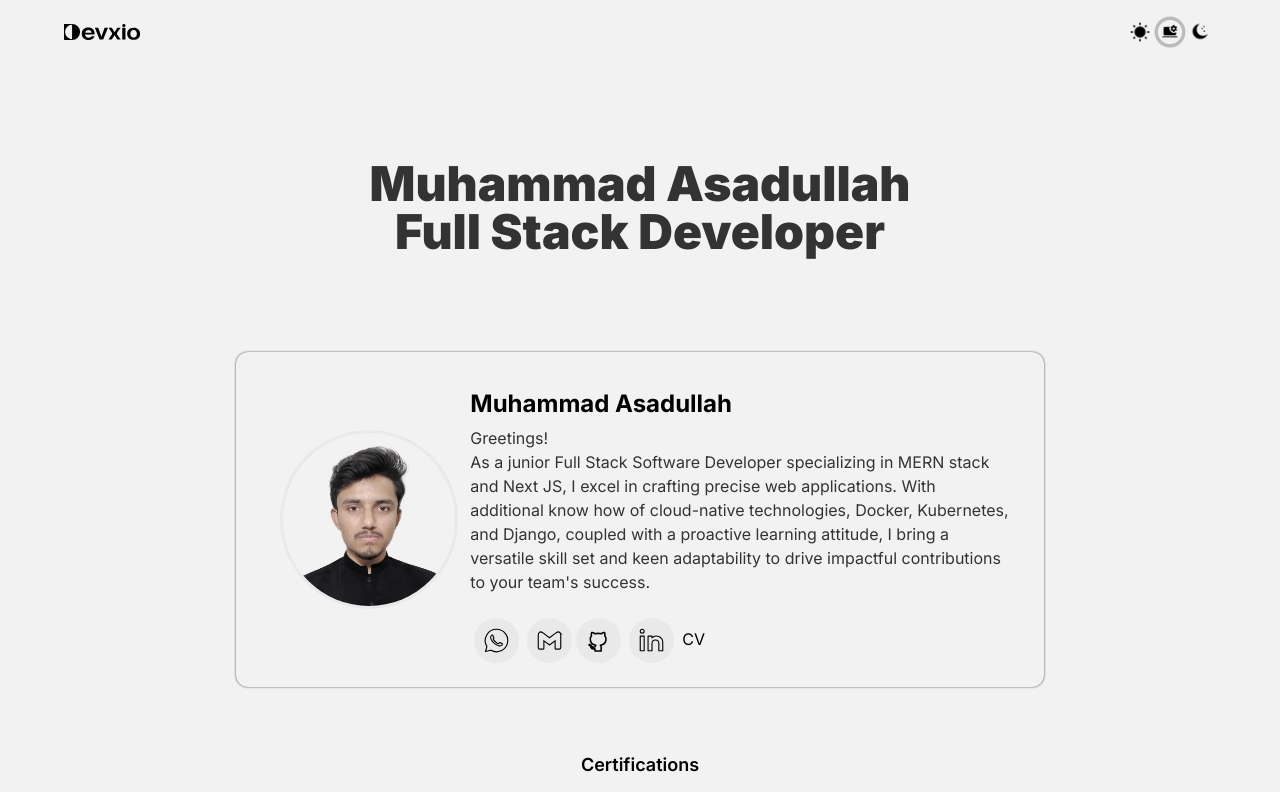
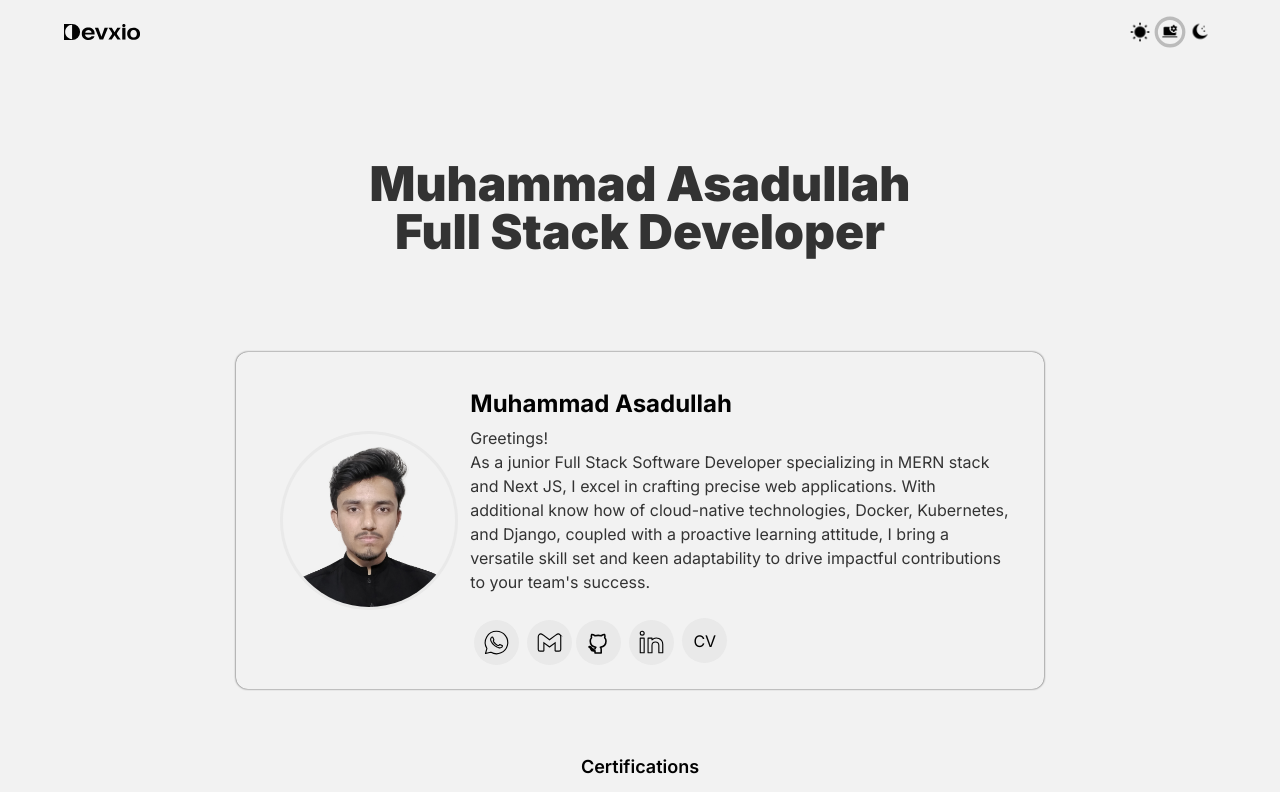
Before and after one commit to JoinAsadullah/portfolio-web, a Next.js app: page / in a window 1280 px wide. Shown: the top 792 px of the page. Built offline with nearby package versions, Linux system fonts and the light colour scheme.

Commit message:
cv update

```diff
--- /dev/null
+++ b/src/app/cv/page.tsx
@@ -0,0 +1,7 @@
+export default function PdfViewer () {
+    return (
+      <div style={{ margin: 0, padding: 0, height: '100vh', overflow: 'hidden' }}>
+        <embed src="AsadullahCV.pdf" type="application/pdf" style={{ width: '100%', height: '100%', overflow: 'hidden' }} />
+      </div>
+    );
+  };
--- a/src/app/page.tsx
+++ b/src/app/page.tsx
@@ -106,7 +106,7 @@ export default function Home() {
                 <a className='px-1' href='mailto:joinasadullah1@gmail.com' target='_blank'><GmailLogo/></a>
                 <a className='pr-1' href='https://github.com/JoinAsadullah' target='_blank'><GithubLogo/></a>
                 <a className='px-1' href='https://www.linkedin.com/in/joinasadullah/' target='_blank'><LinkedinLogo/></a>
-                <a className='px-1' href='https://www.linkedin.com/in/joinasadullah/' target='_blank'><button className='w-3 h-3' >CV</button></a>
+                <a className='px-1' href='/cv' target='_blank'><button className=' w-[45px] h-[45px] bg-accent1 rounded-full' >CV</button></a>
               </div>
             </div>
           </div>
```
Also changed, not shown: 1 other file (tests, documents, lock files or other folders).
